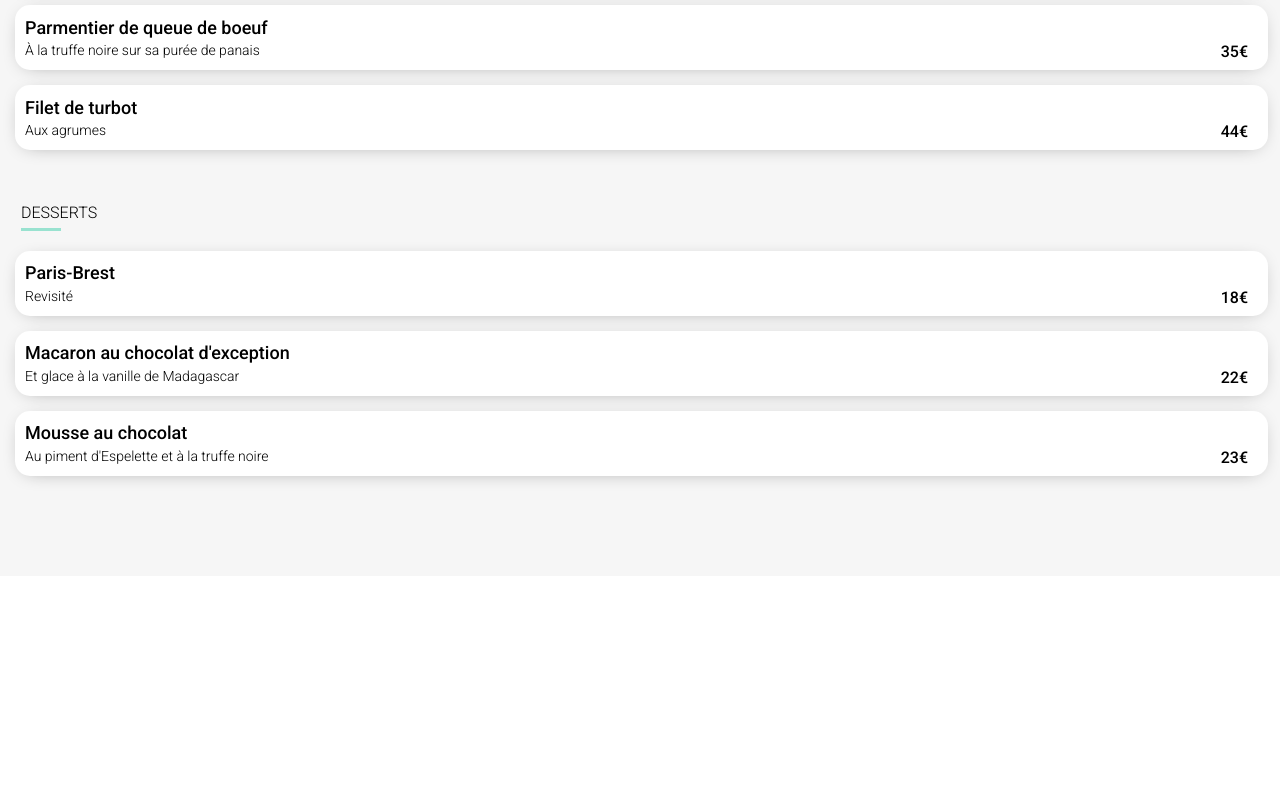
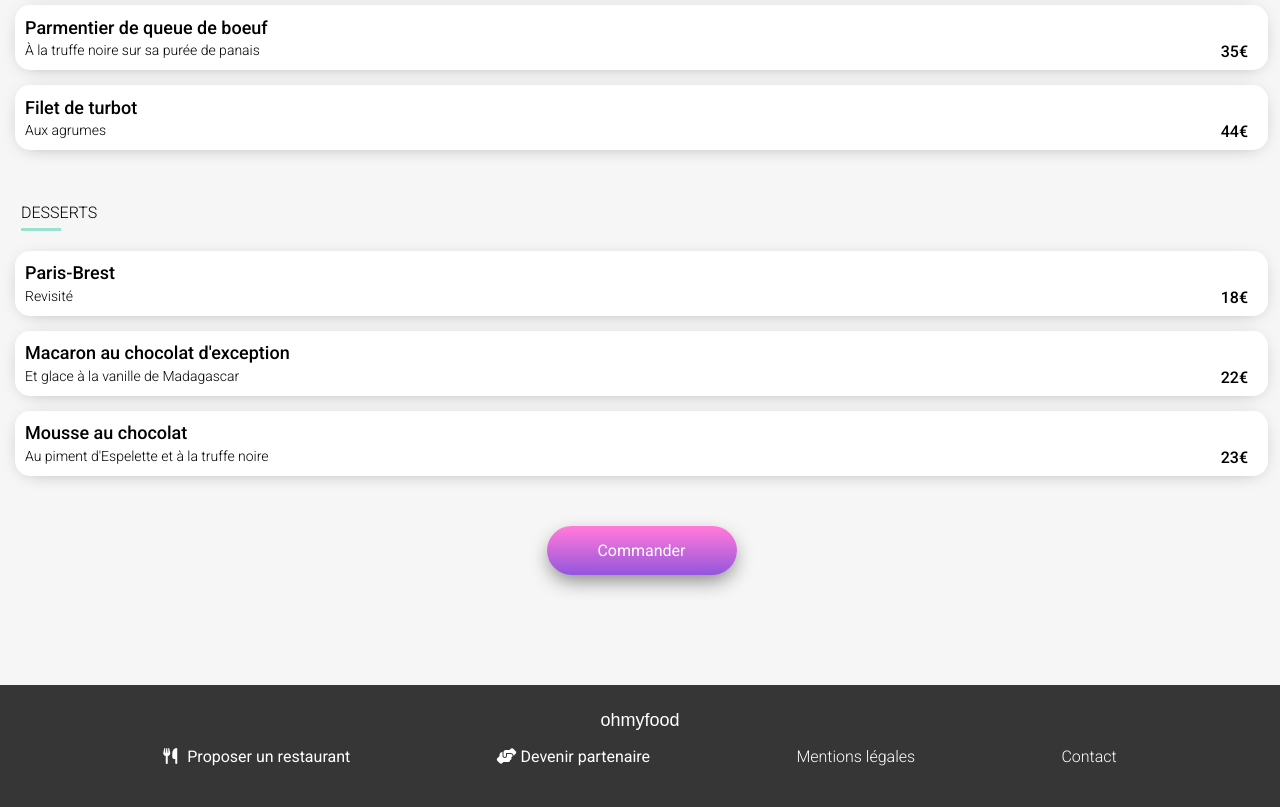
Before and after one commit to ohkarim/OC_P3_OhMyFood, a website: page restaurants/lapalettedugout.html in a window 1280 px wide. Shown: the part 803-1610 px from the top of the page. Before the commit the page ends 1379 px from the top, so only its background shows below. Drawn offline with Linux system fonts and the light colour scheme; a web font is replaced by a local one.

Commit message:
order btn on restaurant page

```diff
--- a/restaurants/lapalettedugout.html
+++ b/restaurants/lapalettedugout.html
@@ -123,7 +123,39 @@
                     </div>
                 </div>
             </div>
+            <a class="menu-order-button" href="#">Commander</a>
         </section>
     </main>
+    <footer>
+        <div class="footer-container">
+            <div class="footer-logo-container">
+                <a href="index.html">ohmyfood</a>
+            </div>
+            <ul class="footer-links-container">
+                <li class="footer-link-element">
+                    <a href="mailto:contact@ohmyfood.com?subject=Proposer%20un%20restaurant">
+                        <i class="fa-solid fa-utensils"></i>
+                        Proposer un restaurant
+                    </a>
+                </li>
+                <li class="footer-link-element">
+                    <a href="mailto:contact@ohmyfood.com?subject=Devenir%20partenaire">
+                        <i class="fa-solid fa-handshake-angle"></i>
+                        Devenir partenaire
+                    </a>
+                </li>
+                <li class="footer-link-element">
+                    <a href="#">
+                        Mentions légales
+                    </a>
+                </li>
+                <li class="footer-link-element">
+                    <a href="mailto:contact@ohmyfood.com?subject=Demande%20de%20contact">
+                        Contact
+                    </a>
+                </li>
+            </ul>
+        </div>
+    </footer>
 </body>
 </html>
--- a/sass/pages/_restaurant.scss
+++ b/sass/pages/_restaurant.scss
@@ -27,6 +27,8 @@
     margin-top: -45px;
     z-index: 1;
     border-radius: 40px 40px 0 0;
+    display: flex;
+    flex-direction: column;
     .menu-title-container {
         width: 100%;
         display: flex;
@@ -106,4 +108,16 @@
             }
         }
     }
+    .menu-order-button {
+        text-decoration: none;
+        color: white;
+        background: rgb(147,86,220);
+        background: linear-gradient(0deg, rgba(147,86,220,1) 0%, rgba(255,121,218,1) 95%);
+        border-radius: 30px;
+        box-shadow: 0px 8px 20px -3px grey;
+        padding: 15px 20px;
+        width: 190px;
+        text-align: center;
+        margin: 30px auto;
+    }
 }
```
Also changed, not shown: public/css/style.css, 1 other file.
